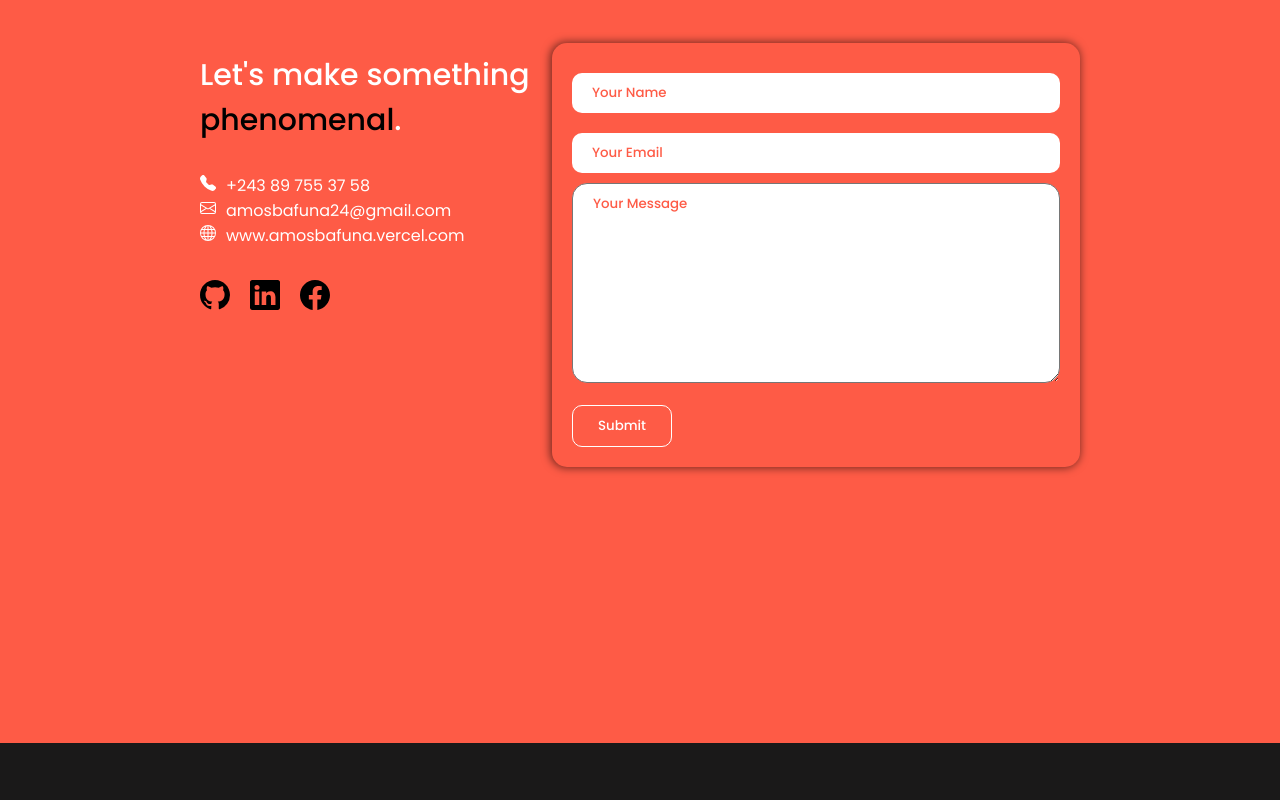
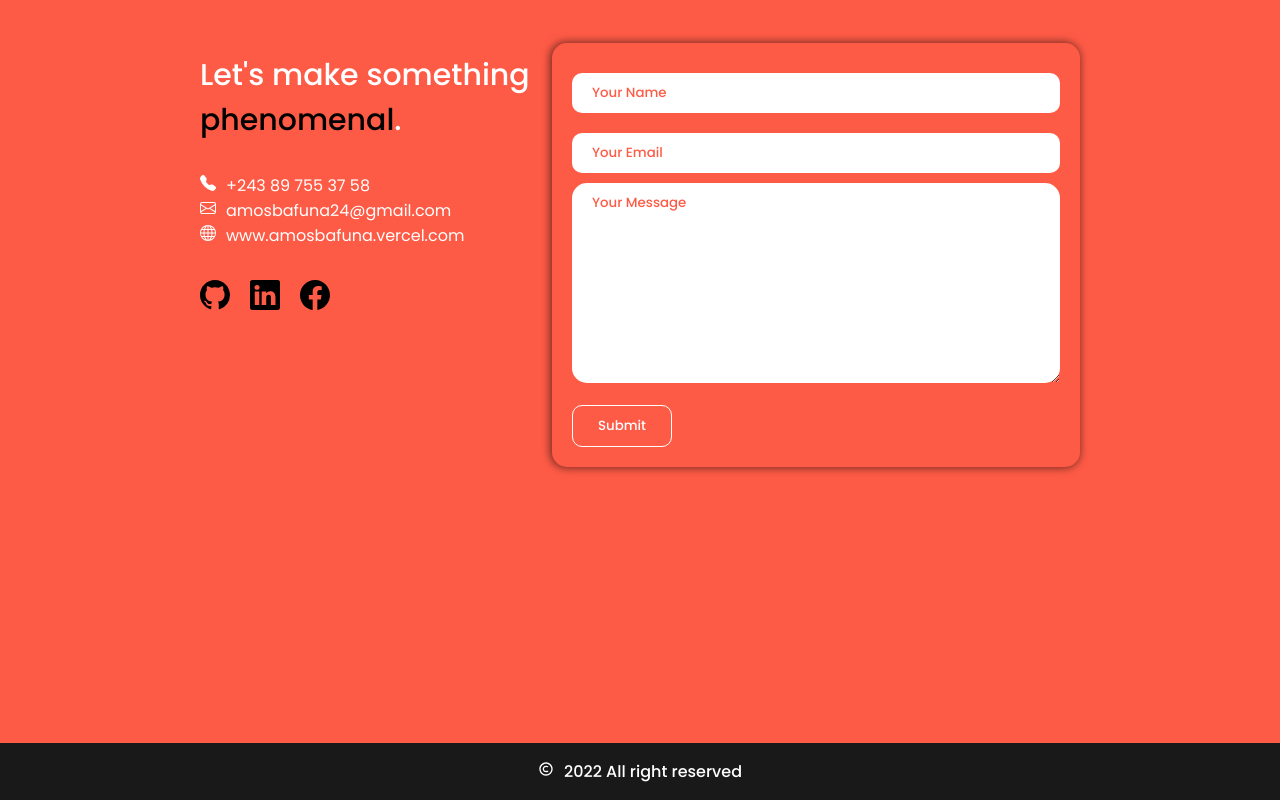
Before and after one commit to amos-bafuna/portfoliio, a React (Create React App) app: page / in a window 1280 px wide. Shown: the part 2162-2962 px from the top of the page. Before the commit the page ends 2905 px from the top, so only its background shows below. Built offline with nearby package versions, Linux system fonts and the light colour scheme.

Commit message:
Feat: add footer section

```diff
--- a/src/App.css
+++ b/src/App.css
@@ -1,9 +1,9 @@
-@import url("https://fonts.googleapis.com/css2?family=Poppins:wght@300;400;500;600;700&display=swap");
-@import url("https://fonts.googleapis.com/css2?family=Roboto:wght@300;400;500&display=swap");
+@import url('https://fonts.googleapis.com/css2?family=Poppins:wght@300;400;500;600;700&display=swap');
+@import url('https://fonts.googleapis.com/css2?family=Roboto:wght@300;400;500&display=swap');
 
 * {
   box-sizing: border-box;
-  font-family: "Poppins";
+  font-family: 'Poppins';
   font-weight: 500;
   color: #fff;
 }
@@ -27,6 +27,7 @@ body {
   position: absolute;
   bottom: 0;
   width: 100%;
+  height: 20%;
 }
 
 .services_section {
--- a/src/App.js
+++ b/src/App.js
@@ -6,6 +6,7 @@ import Main from './components/Main/Main';
 import About from './components/About/About';
 import Services from './components/Services/Services';
 import Contact from './components/Contact/Contact';
+import Footer from './components/Footer/Footer';
 
 function App() {
   return (
@@ -27,6 +28,9 @@ function App() {
       <div className="contact_section">
         <Contact />
       </div>
+      <div className="footer_section">
+        <Footer />
+      </div>
     </div>
   );
 }
--- a/src/components/Contact/Contact.css
+++ b/src/components/Contact/Contact.css
@@ -79,6 +79,7 @@
   width: 100%;
   height: 200px;
   padding: 10px 20px;
+  border: none;
   border-radius: 15px;
   color: #fe5b46;
 }
--- /dev/null
+++ b/src/components/Footer/Footer.css
@@ -0,0 +1,7 @@
+.footer_text {
+  text-align: center;
+}
+
+.footer_text span {
+  padding-right: 10px;
+}
--- /dev/null
+++ b/src/components/Footer/Footer.js
@@ -0,0 +1,20 @@
+import React from 'react';
+import { BiCopyright } from 'react-icons/bi';
+import './Footer.css';
+
+function Footer() {
+  return (
+    <div className="footer">
+      <div className="container">
+        <p className="footer_text">
+          <span>
+            <BiCopyright />
+          </span>
+          2022 All right reserved
+        </p>
+      </div>
+    </div>
+  );
+}
+
+export default Footer;
```
